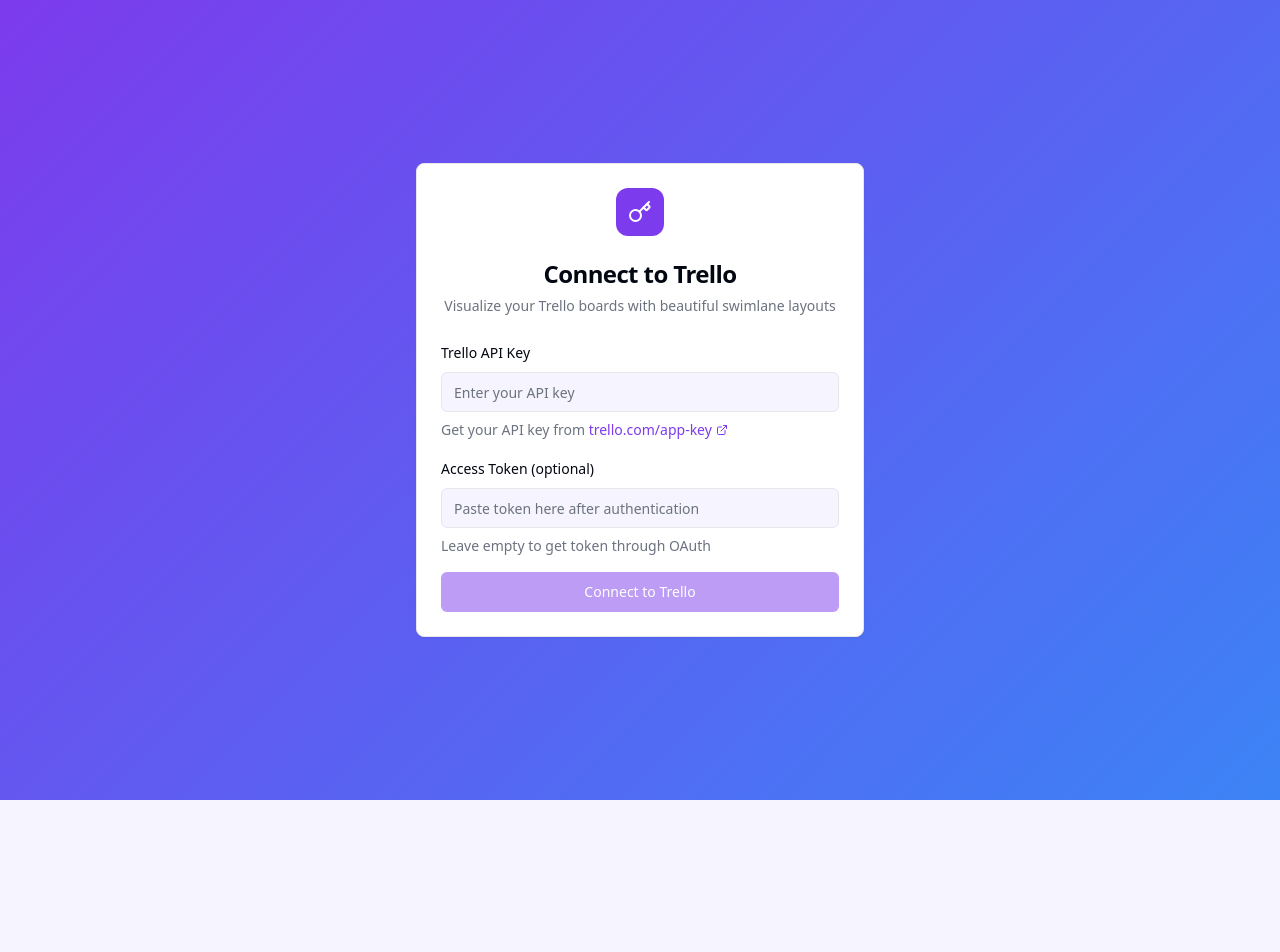
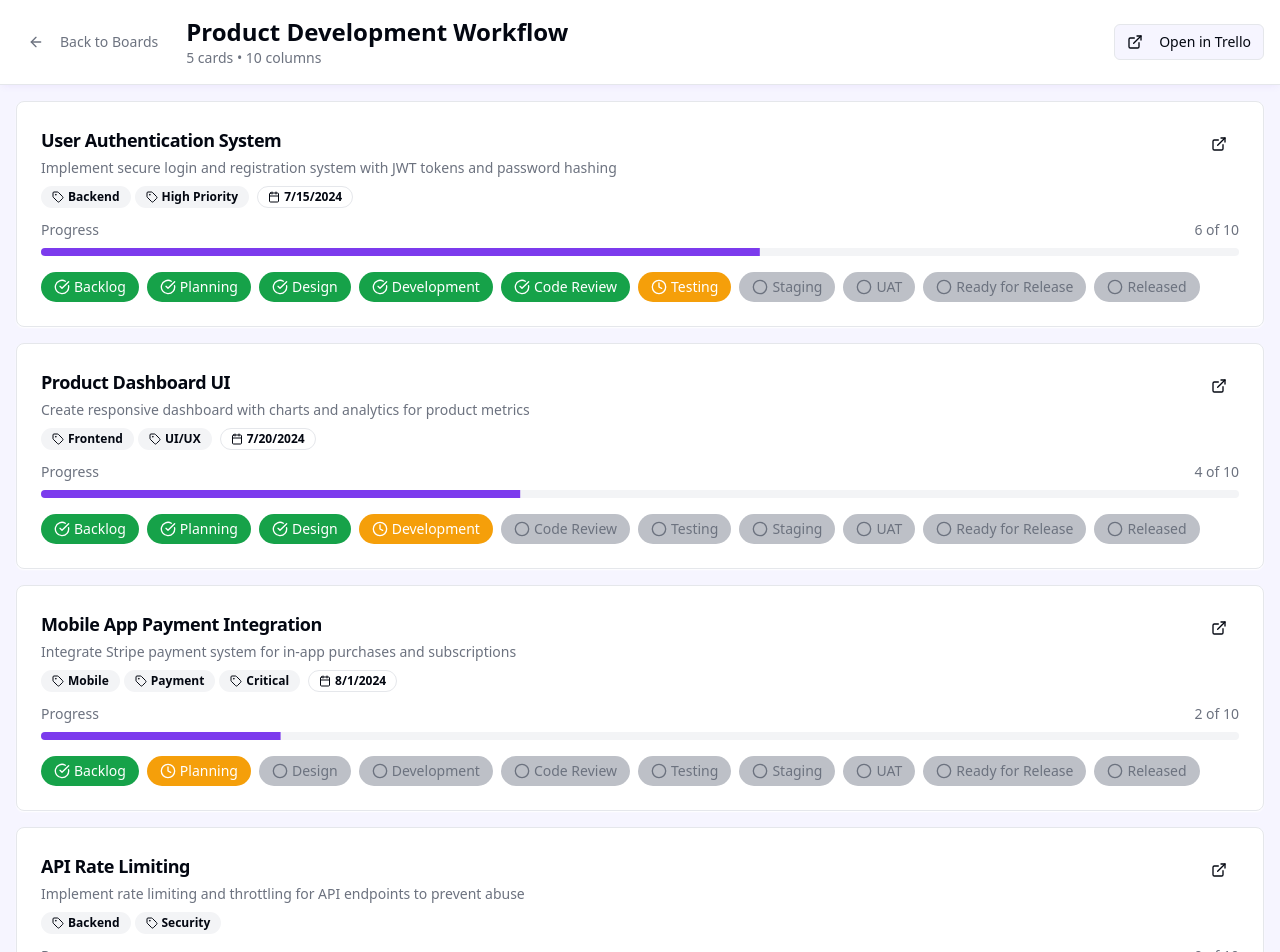
Before and after one commit to DavidLozzi/trello-lane-view, a React (Vite) app: page / in a window 1280 px wide. Shown: the top 952 px of the page. Before the commit the page ends 800 px from the top, so only its background shows below. Built offline with nearby package versions, Linux system fonts and the light colour scheme.

Commit message:
Feat: Implement mock data for swimlane
Adds mock data for cards and columns, mimicking Trello's data structure for local development and testing.

```diff
--- a/src/components/SwimlaneView.tsx
+++ b/src/components/SwimlaneView.tsx
@@ -32,49 +32,113 @@ export function SwimlaneView({ board, apiKey, token, onBack }: SwimlaneViewProps
   const [error, setError] = useState('');
 
   useEffect(() => {
-    fetchBoardData();
+    loadMockData();
   }, []);
 
-  const fetchBoardData = async () => {
-    try {
-      setIsLoading(true);
+  const loadMockData = () => {
+    // Mock 10 columns (lists) that represent a typical product development workflow
+    const mockLists: TrelloList[] = [
+      { id: 'list-1', name: 'Backlog', pos: 1, closed: false },
+      { id: 'list-2', name: 'Planning', pos: 2, closed: false },
+      { id: 'list-3', name: 'Design', pos: 3, closed: false },
+      { id: 'list-4', name: 'Development', pos: 4, closed: false },
+      { id: 'list-5', name: 'Code Review', pos: 5, closed: false },
+      { id: 'list-6', name: 'Testing', pos: 6, closed: false },
+      { id: 'list-7', name: 'Staging', pos: 7, closed: false },
+      { id: 'list-8', name: 'UAT', pos: 8, closed: false },
+      { id: 'list-9', name: 'Ready for Release', pos: 9, closed: false },
+      { id: 'list-10', name: 'Released', pos: 10, closed: false }
+    ];
 
-      // Fetch lists
-      const listsResponse = await fetch(
-        `https://api.trello.com/1/boards/${board.id}/lists?key=${apiKey}&token=${token}&filter=open`
-      );
+    // Mock 5 cards at different stages of the workflow
+    const mockCards: TrelloCard[] = [
+      {
+        id: 'card-1',
+        name: 'User Authentication System',
+        desc: 'Implement secure login and registration system with JWT tokens and password hashing',
+        pos: 1,
+        due: '2024-07-15T09:00:00.000Z',
+        labels: [
+          { id: 'label-1', name: 'Backend', color: 'blue' },
+          { id: 'label-2', name: 'High Priority', color: 'red' }
+        ],
+        list: { id: 'list-6', name: 'Testing' },
+        url: 'https://trello.com/c/card-1',
+        cover: { color: 'blue', brightness: 'light' }
+      },
+      {
+        id: 'card-2',
+        name: 'Product Dashboard UI',
+        desc: 'Create responsive dashboard with charts and analytics for product metrics',
+        pos: 2,
+        due: '2024-07-20T17:00:00.000Z',
+        labels: [
+          { id: 'label-3', name: 'Frontend', color: 'green' },
+          { id: 'label-4', name: 'UI/UX', color: 'purple' }
+        ],
+        list: { id: 'list-4', name: 'Development' },
+        url: 'https://trello.com/c/card-2',
+        cover: { color: 'green', brightness: 'light' }
+      },
+      {
+        id: 'card-3',
+        name: 'Mobile App Payment Integration',
+        desc: 'Integrate Stripe payment system for in-app purchases and subscriptions',
+        pos: 3,
+        due: '2024-08-01T12:00:00.000Z',
+        labels: [
+          { id: 'label-5', name: 'Mobile', color: 'orange' },
+          { id: 'label-6', name: 'Payment', color: 'yellow' },
+          { id: 'label-7', name: 'Critical', color: 'red' }
+        ],
+        list: { id: 'list-2', name: 'Planning' },
+        url: 'https://trello.com/c/card-3',
+        cover: { color: 'orange', brightness: 'light' }
+      },
+      {
+        id: 'card-4',
+        name: 'API Rate Limiting',
+        desc: 'Implement rate limiting and throttling for API endpoints to prevent abuse',
+        pos: 4,
+        due: null,
+        labels: [
+          { id: 'label-8', name: 'Backend', color: 'blue' },
+          { id: 'label-9', name: 'Security', color: 'black' }
+        ],
+        list: { id: 'list-9', name: 'Ready for Release' },
+        url: 'https://trello.com/c/card-4'
+      },
+      {
+        id: 'card-5',
+        name: 'User Onboarding Flow',
+        desc: 'Design and implement guided onboarding experience for new users with interactive tutorials',
+        pos: 5,
+        due: '2024-07-25T14:30:00.000Z',
+        labels: [
+          { id: 'label-10', name: 'Frontend', color: 'green' },
+          { id: 'label-11', name: 'UX', color: 'purple' },
+          { id: 'label-12', name: 'Feature', color: 'lime' }
+        ],
+        list: { id: 'list-1', name: 'Backlog' },
+        url: 'https://trello.com/c/card-5',
+        cover: { color: 'purple', brightness: 'light' }
+      }
+    ];
 
-      if (!listsResponse.ok) {
-        throw new Error('Failed to fetch lists');
-      }
-
-      const listsData = await listsResponse.json();
-      const sortedLists = listsData.sort((a: TrelloList, b: TrelloList) => a.pos - b.pos);
-      setLists(sortedLists);
-
-      // Fetch cards
-      const cardsResponse = await fetch(
-        `https://api.trello.com/1/boards/${board.id}/cards?key=${apiKey}&token=${token}&filter=open&fields=id,name,desc,pos,due,labels,url,cover&list=true`
-      );
-
-      if (!cardsResponse.ok) {
-        throw new Error('Failed to fetch cards');
-      }
-
-      const cardsData = await cardsResponse.json();
-      setCards(cardsData);
+    setLists(mockLists);
+    setCards(mockCards);
 
     // Calculate progress for each card
-      const progresses = cardsData.map((card: TrelloCard) => {
-        const currentListIndex = sortedLists.findIndex((list: TrelloList) => list.id === card.list.id);
-        const completedLists = sortedLists.slice(0, currentListIndex).map((list: TrelloList) => list.name);
-        const currentList = sortedLists[currentListIndex]?.name || '';
-        const remainingLists = sortedLists.slice(currentListIndex + 1).map((list: TrelloList) => list.name);
+    const progresses = mockCards.map((card: TrelloCard) => {
+      const currentListIndex = mockLists.findIndex((list: TrelloList) => list.id === card.list.id);
+      const completedLists = mockLists.slice(0, currentListIndex).map((list: TrelloList) => list.name);
+      const currentList = mockLists[currentListIndex]?.name || '';
+      const remainingLists = mockLists.slice(currentListIndex + 1).map((list: TrelloList) => list.name);
 
       return {
         card,
         currentListIndex,
-          totalLists: sortedLists.length,
+        totalLists: mockLists.length,
         completedLists,
         currentList,
         remainingLists
@@ -82,11 +146,7 @@ export function SwimlaneView({ board, apiKey, token, onBack }: SwimlaneViewProps
     });
 
     setCardProgresses(progresses);
-    } catch (err) {
-      setError(err instanceof Error ? err.message : 'Failed to load board data');
-    } finally {
     setIsLoading(false);
-    }
   };
 
   const getStatusColor = (status: 'completed' | 'current' | 'pending') => {
--- a/src/pages/Index.tsx
+++ b/src/pages/Index.tsx
@@ -1,63 +1,32 @@
-import { useState } from 'react';
-import { TrelloAuth } from '@/components/TrelloAuth';
-import { BoardSelector } from '@/components/BoardSelector';
 import { SwimlaneView } from '@/components/SwimlaneView';
 import { TrelloBoard } from '@/types/trello';
 
-type AppState = 'auth' | 'boards' | 'swimlane';
+// Mock data that mimics Trello's API structure
+const mockBoard: TrelloBoard = {
+  id: 'mock-board-123',
+  name: 'Product Development Workflow',
+  desc: 'A comprehensive product development process from ideation to launch',
+  url: 'https://trello.com/b/mock-board-123',
+  prefs: {
+    background: 'blue',
+    backgroundColor: '#0079bf'
+  }
+};
 
 const Index = () => {
-  const [state, setState] = useState<AppState>('auth');
-  const [credentials, setCredentials] = useState<{ apiKey: string; token: string } | null>(null);
-  const [selectedBoard, setSelectedBoard] = useState<TrelloBoard | null>(null);
-
-  const handleAuthenticated = (apiKey: string, token: string) => {
-    setCredentials({ apiKey, token });
-    setState('boards');
+  const handleBack = () => {
+    // For now, just reload the page
+    window.location.reload();
   };
 
-  const handleBoardSelected = (board: TrelloBoard) => {
-    setSelectedBoard(board);
-    setState('swimlane');
-  };
-
-  const handleBackToBoards = () => {
-    setSelectedBoard(null);
-    setState('boards');
-  };
-
-  const handleBackToAuth = () => {
-    setCredentials(null);
-    setSelectedBoard(null);
-    setState('auth');
-  };
-
-  if (state === 'auth') {
-    return <TrelloAuth onAuthenticated={handleAuthenticated} />;
-  }
-
-  if (state === 'boards' && credentials) {
-    return (
-      <BoardSelector
-        apiKey={credentials.apiKey}
-        token={credentials.token}
-        onBoardSelected={handleBoardSelected}
-      />
-    );
-  }
-
-  if (state === 'swimlane' && credentials && selectedBoard) {
-    return (
-      <SwimlaneView
-        board={selectedBoard}
-        apiKey={credentials.apiKey}
-        token={credentials.token}
-        onBack={handleBackToBoards}
-      />
-    );
-  }
-
-  return null;
+  return (
+    <SwimlaneView
+      board={mockBoard}
+      apiKey="mock-api-key"
+      token="mock-token"
+      onBack={handleBack}
+    />
+  );
 };
 
 export default Index;
```
Lines whose indentation alone changed are shown as unchanged.
